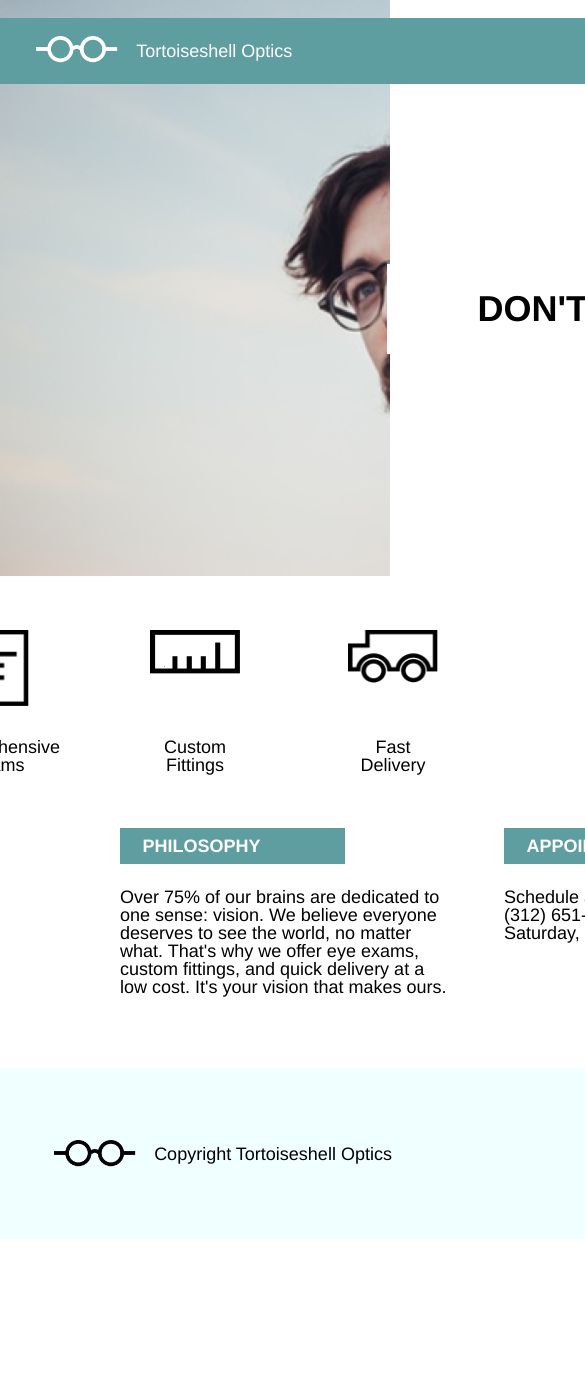
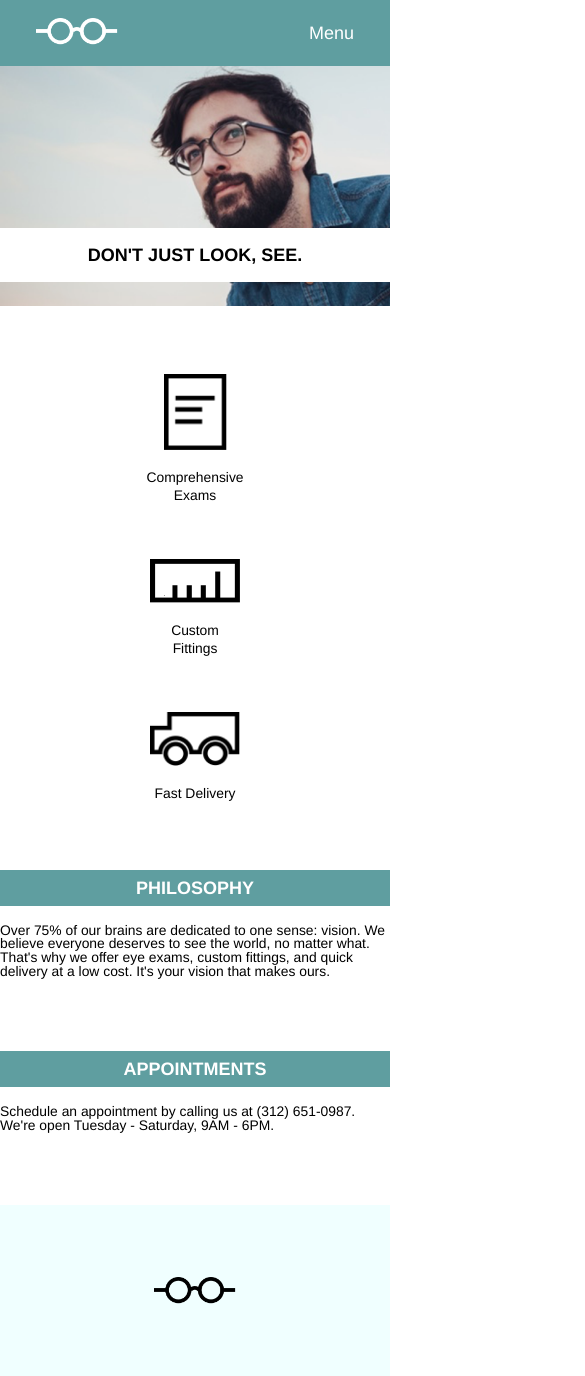
Before and after one commit to grewe9/TOptics, a plain HTML site: page index.html in a window 390 px wide. Shown: the top 1376 px of the page, 585 px wide, since content can reach past the window. Before the commit the page ends 1239 px from the top, so only its background shows below. Drawn offline with Linux system fonts and the light colour scheme.

Commit message:
Add mobile versions to complete.

```diff
--- a/css/index.css
+++ b/css/index.css
@@ -18,12 +18,20 @@ header {
   background-color: cadetblue;
   color: white;
   margin: 0 auto 10rem auto;
-  padding: 1rem 0 1rem 2rem;
+  padding: 1rem 0;
 }
 
 header img, footer img {
   height: 1.5rem;
   margin-right: 1rem;
+}
+
+header img {
+  margin-left: 2rem;
+}
+
+footer img {
+  margin-left: 3rem;
 }
 
 .name {
@@ -103,7 +111,7 @@ h3 {
 }
 
 footer {
-  padding: 4rem 3rem;
+  padding: 4rem 0;
   margin: 0 auto;
   background-color: azure;
 }
@@ -117,3 +125,130 @@ footer {
 .container-width {
   width: 960px;
 }
+
+@media only screen and (min-width: 1260px) {
+  .mobile-nav {
+    display: none;
+  }
+}
+
+@media only screen and (max-width: 1260px) {
+  .container-width {
+    width: 100%;
+  }
+
+  .mobile-nav {
+    display: none;
+  }
+
+  header {
+    padding-top: 0;
+    height: 22rem;
+  }
+
+  .title-bar {
+    margin-bottom: 5rem;
+    padding: 1rem 0;
+  }
+
+  nav {
+  //  margin-right: 2rem;
+  }
+
+  h1 {
+    font-size: 1.33rem;
+    padding: 0.75rem 4rem;
+    left: -2rem;
+  }
+
+  footer {
+    width: 100%;
+  }
+}
+
+@media only screen and (max-width: 845px) {
+  .regular-nav {
+    display: none;
+  }
+
+  .mobile-nav {
+    display: inline;
+  }
+
+  .name {
+    display: none;
+  }
+
+  .white-logo-container {
+    flex-grow: 1;
+  }
+
+  header {
+    height: 17rem;
+  }
+
+  .title-bar {
+    margin-bottom: 9rem;
+    padding: 1rem 0;
+  }
+
+  h1 {
+    width: 100%;
+    padding: 1rem 0;
+    position: static;
+    text-align: center;
+    font-size: 1rem;
+  }
+
+  .services-container {
+    flex-direction: column;
+    padding: 2.23rem 0;
+  }
+
+  .service {
+    margin: 1.54rem auto;
+    height: auto;
+  }
+
+  .service img {
+    padding-bottom: 1rem;
+  }
+
+  h4 {
+    font-size: 0.77rem;
+    line-height: 1.3;
+  }
+
+  .info-container {
+    flex-direction: column;
+    margin: 0 0;
+  }
+
+  .info {
+    width: 100%;
+  }
+
+  .info-margin {
+    margin-left: 0;
+  }
+
+  h3 {
+    max-width: 100%;
+    text-align: center;
+  }
+
+  .info p {
+    padding-top: 1rem;
+    padding-bottom: 4rem;
+    font-size: 0.77rem;
+  }
+
+  .footer img {
+    margin: 0 auto;
+  }
+
+  footer {
+    padding: 4rem 0;
+  }
+
+}
--- a/index.html
+++ b/index.html
@@ -12,13 +12,14 @@
 
       <div class="title-bar container-width">
 
-        <div><img src="images/logo-white.png" alt="Tortoiseshell Logo"></div>
+        <div class="white-logo-container"><img src="images/logo-white.png" alt="Tortoiseshell Logo"></div>
         <span class="name">Tortoiseshell Optics</span>
 
         <nav>
-          <span>Services</span>
-          <span>Products</span>
-          <span>Contact</span>
+          <span class="regular-nav">Services</span>
+          <span class="regular-nav">Products</span>
+          <span class="regular-nav">Contact</span>
+          <span class="mobile-nav">Menu</span>
         </nav>
 
       </div>
```
